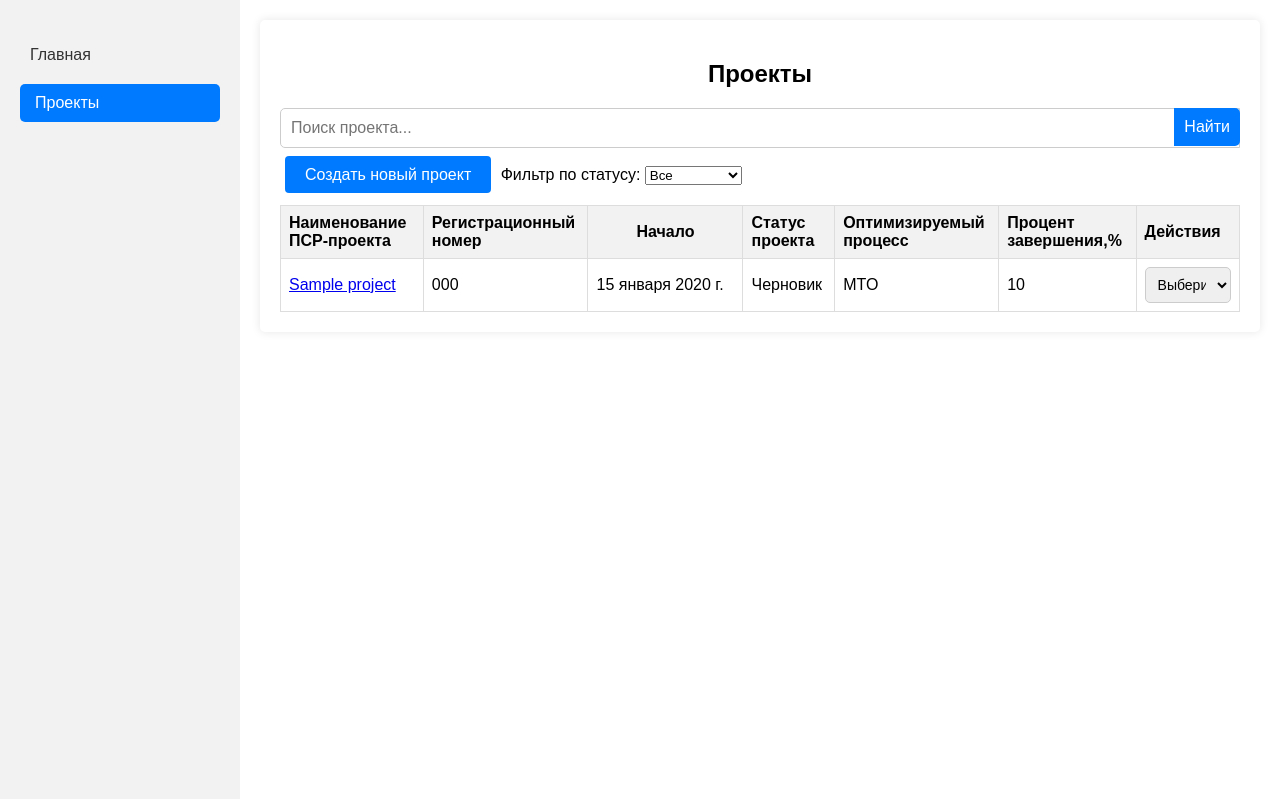
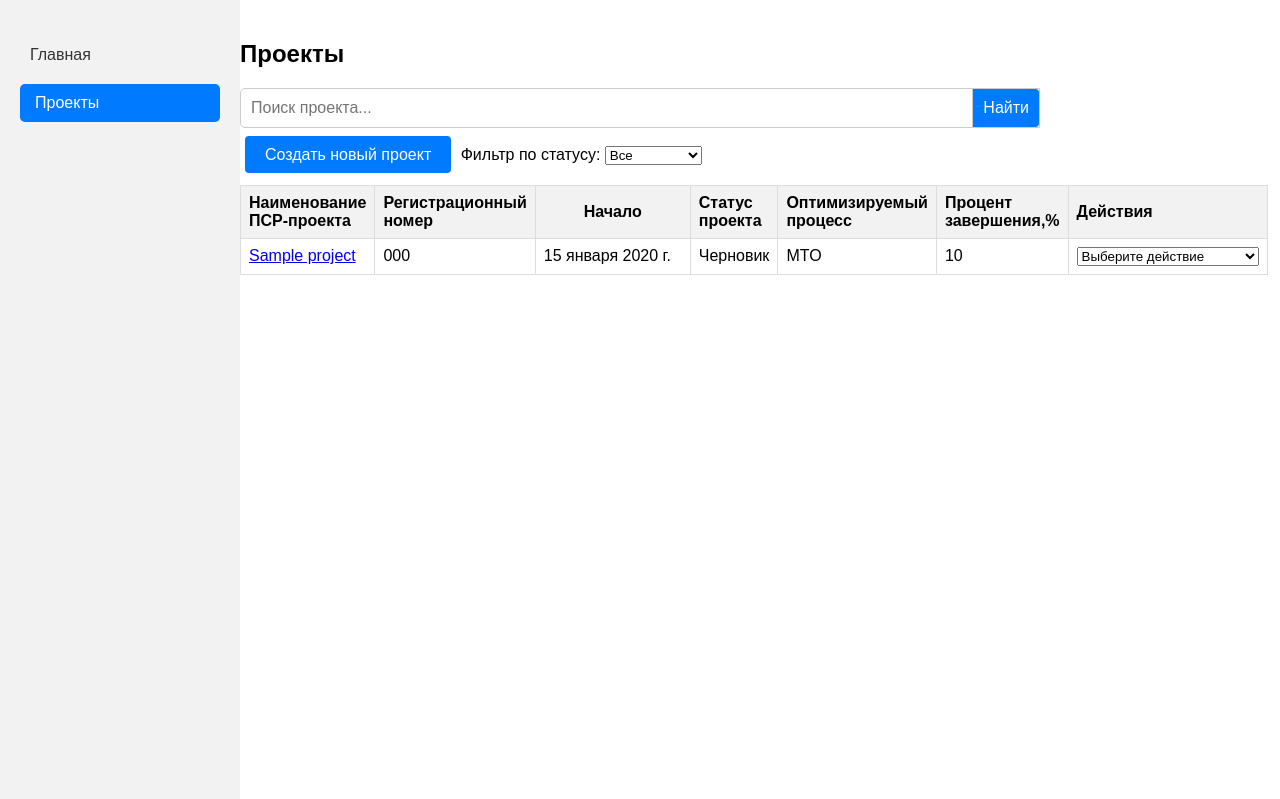
Before and after one commit to KazantsevIvanAndreevich/work, a Django app: page /projects/ in a window 1280 px wide. Shown: the part 74-873 px from the top of the page. Run offline with Django 4.2, Linux system fonts and the light colour scheme; tables that the repository leaves empty hold one stand-in row (values such as "Sample post").

Commit message:
Initial commit

```diff
--- a/main/static/project_list_styles.css
+++ b/main/static/project_list_styles.css
@@ -1,40 +1,36 @@
 /* project_list_styles.css */
 
-.project-container {
-    max-width: fit-content; /* Ширина по содержимому */
-    margin-left: 20px; /* Расположение слева */
+.project-list .project-container {
+    max-width: 800px; /* Максимальная ширина контейнера */
+    margin: 0 auto; /* Центрирование контейнера */
     padding: 20px;
     background: #fff;
     border-radius: 5px;
     box-shadow: 0 0 10px rgba(0, 0, 0, 0.1);
-    overflow: hidden; /* Для скрытия краев */
+    overflow: hidden;
+    margin-left: 20px; /* Отступ слева */
 }
 
-.project-container h2 {
-    text-align: center;
+.project-list .search-form {
     margin-bottom: 20px;
 }
 
-.search-form {
-    margin-bottom: 20px;
+.project-list .search-input-container {
+    width: 800px; /* Фиксированная ширина поля поиска */
+    margin-right: 10px; /* Отступ справа для разделения от кнопки */
 }
 
-.search-input-container {
-    display: flex;
-    width: 100%;
-}
-
-.search-input-container input[type="text"] {
-    flex-grow: 1;
+.project-list .search-input-container input[type="text"] {
+    width: 100%; /* Заполнение всей доступной ширины внутри контейнера */
     padding: 10px;
     border: 1px solid #ccc;
     border-radius: 5px 0 0 5px;
     font-size: 16px;
 }
 
-.search-input-container button {
+.project-list .search-input-container button {
     padding: 10px;
-    border: none;
+    border: 1px solid #ccc;
     border-radius: 0 5px 5px 0;
     background-color: #007bff;
     color: #fff;
@@ -42,43 +38,18 @@
     font-size: 16px;
 }
 
-.search-input-container button:hover {
-    background-color: #0056b3;
+.project-list .project-table {
+    width: 100%;
+    border-collapse: collapse;
 }
 
-.project-table {
-    width: 100%;
-    border-collapse: collapse;
-    margin-top: 20px;
-}
-
-.project-table th, .project-table td {
+.project-list .project-table th,
+.project-list .project-table td {
     border: 1px solid #ddd;
     padding: 8px;
     text-align: left;
 }
 
-.project-table th {
+.project-list .project-table th {
     background-color: #f2f2f2;
 }
-
-.project-table tr:nth-child(even) {
-    background-color: #f2f2f2;
-}
-
-.project-table tr:hover {
-    background-color: #ddd;
-}
-
-.project-table .inactive-user td {
-    background-color: #ffcccc;
-}
-
-.project-table select {
-    width: 100%;
-    padding: 8px;
-    border: 1px solid #ccc;
-    border-radius: 5px;
-    cursor: pointer;
-    font-size: 14px;
-}
--- a/main/templates/project_list.html
+++ b/main/templates/project_list.html
@@ -2,7 +2,7 @@
 {% load static %}
 {% block content %}
 <link rel="stylesheet" href="{% static 'project_list_styles.css' %}">
-<div class="project-container">
+<div class="project-list project-container">
     <h2>Проекты</h2>
     <form class="search-form" method="get">
     <div class="search-input-container">
@@ -22,7 +22,7 @@
     </div>
 </form>
 
-     <table class="project-table">
+     <table class="project-list project-table">
         <thead>
             <tr>
                 <th>Наименование ПСР-проекта</th>
```
